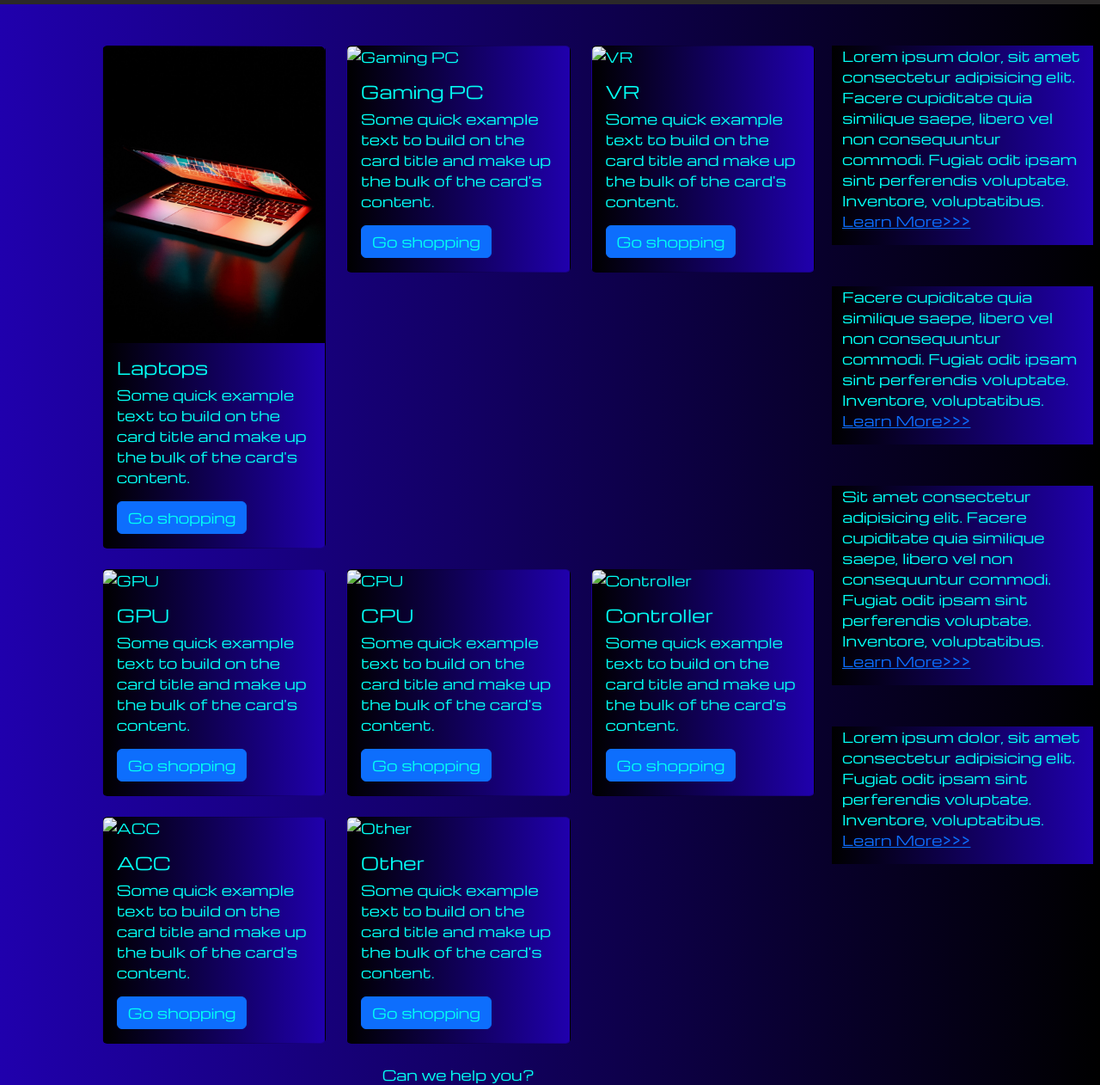
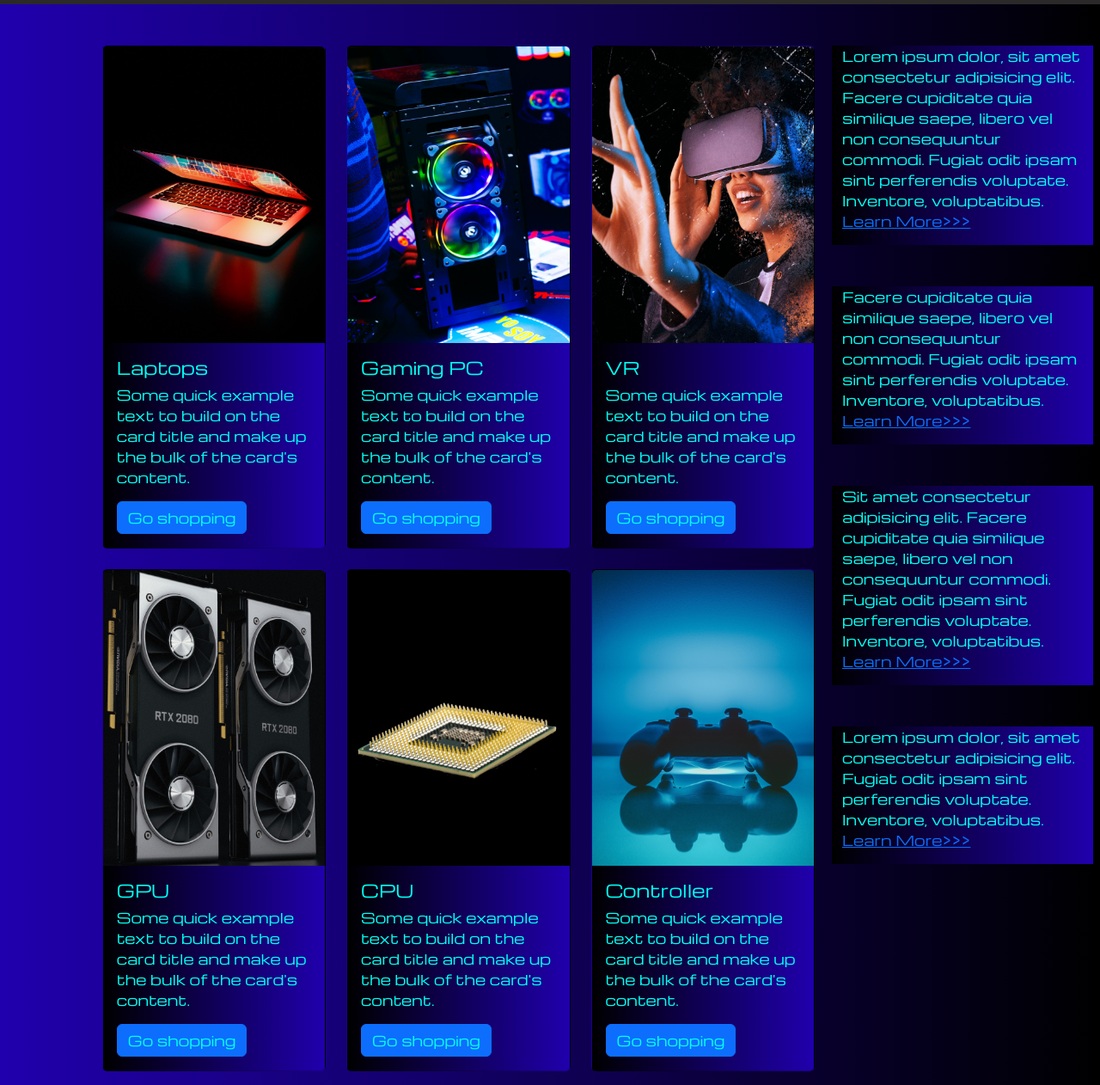
Before and after one commit to Alexey-Petrov-Samara/hit, a plain HTML site: page pricing.html in a window 1280 px wide. Shown: the part 55-1317 px from the top of the page at 86% size. Drawn offline with nearby package versions, Linux system fonts and the light colour scheme; the site is published under a folder, as on GitHub Pages, so addresses that start at the root find nothing.

Commit message:
Update pricing.html

```diff
--- a/pricing.html
+++ b/pricing.html
@@ -77,7 +77,7 @@
 
             <div class="col-lg-4 col-md-6 mt-4">
               <div class="card">
-                <img src="/source/images/gaming pc.png" class="card-img-top" alt="Gaming PC">
+                <img src="source/images/gaming pc.png" class="card-img-top" alt="Gaming PC">
                 <div class="card-body">
                   <h5 class="card-title">Gaming PC</h5>
                   <p class="card-text">Some quick example text to build on the card title and make up
@@ -90,7 +90,7 @@
 
             <div class="col-lg-4 col-md-6 mt-4">
               <div class="card">
-                <img src="/source/images/vr.png" class="card-img-top" alt="VR">
+                <img src="source/images/vr.png" class="card-img-top" alt="VR">
                 <div class="card-body">
                   <h5 class="card-title">VR</h5>
                   <p class="card-text">Some quick example text to build on the card title and make up
@@ -103,7 +103,7 @@
 
             <div class="col-lg-4 col-md-6 mt-4">
               <div class="card">
-                <img src="/source/images/gpu.png" class="card-img-top" alt="GPU">
+                <img src="source/images/gpu.png" class="card-img-top" alt="GPU">
                 <div class="card-body">
                   <h5 class="card-title">GPU</h5>
                   <p class="card-text">Some quick example text to build on the card title and make up
@@ -116,7 +116,7 @@
 
             <div class="col-lg-4 col-md-6 mt-4">
               <div class="card">
-                <img src="/source/images/cpu.png" class="card-img-top" alt="CPU">
+                <img src="source/images/cpu.png" class="card-img-top" alt="CPU">
                 <div class="card-body">
                   <h5 class="card-title">CPU</h5>
                   <p class="card-text">Some quick example text to build on the card title and make up
@@ -129,7 +129,7 @@
 
             <div class="col-lg-4 col-md-6 mt-4">
               <div class="card">
-                <img src="/source/images/controller.png" class="card-img-top" alt="Controller">
+                <img src="source/images/controller.png" class="card-img-top" alt="Controller">
                 <div class="card-body">
                   <h5 class="card-title">Controller</h5>
                   <p class="card-text">Some quick example text to build on the card title and make up
@@ -142,7 +142,7 @@
 
             <div class="col-lg-4 col-md-6 mt-4">
               <div class="card">
-                <img src="/source/images/acc.png" class="card-img-top" alt="ACC">
+                <img src="source/images/acc.png" class="card-img-top" alt="ACC">
                 <div class="card-body">
                   <h5 class="card-title">ACC</h5>
                   <p class="card-text">Some quick example text to build on the card title and make up
@@ -155,7 +155,7 @@
 
             <div class="col-lg-4 col-md-6 mt-4">
               <div class="card">
-                <img src="/source/images/other.png" class="card-img-top" alt="Other">
+                <img src="source/images/other.png" class="card-img-top" alt="Other">
                 <div class="card-body">
                   <h5 class="card-title">Other</h5>
                   <p class="card-text">Some quick example text to build on the card title and make up
```
